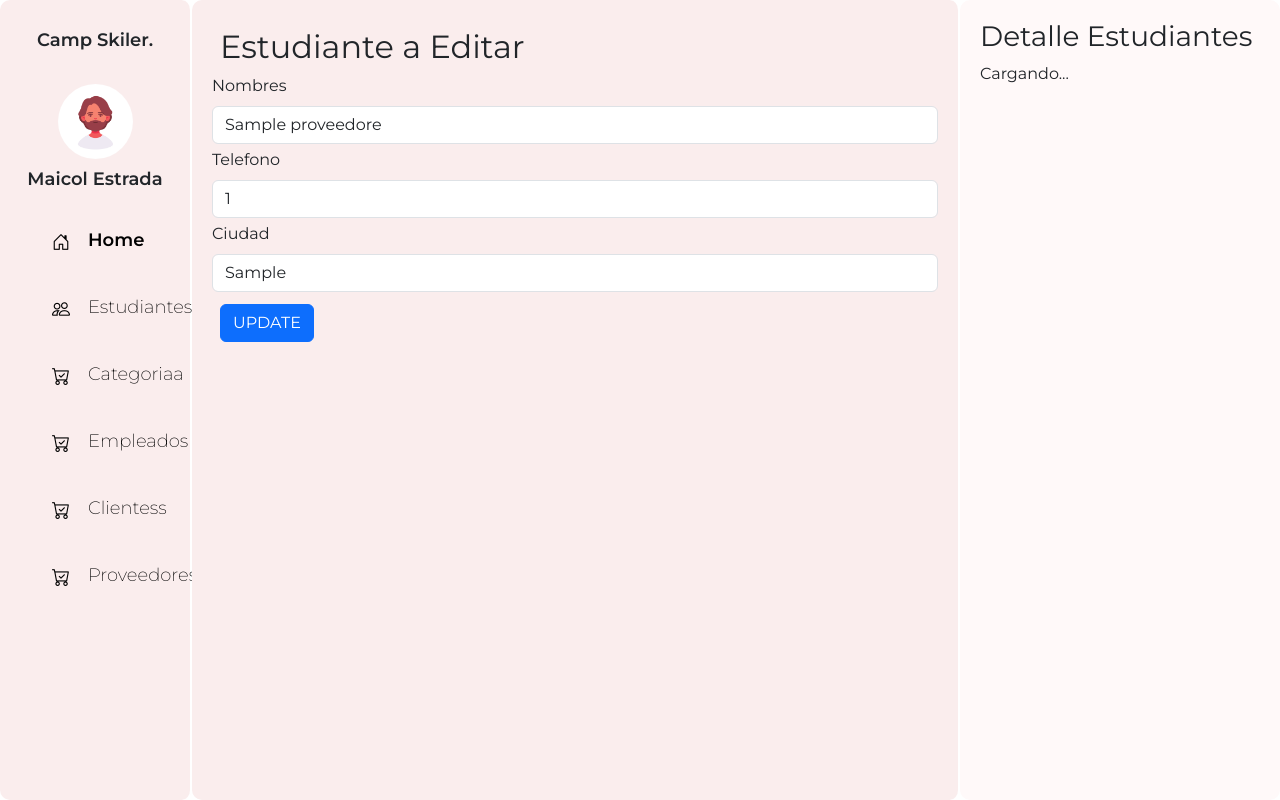
After one commit to sepulveda272/actividad-supermarket, a PHP site: page /actualizarProveedores.php?id=1 in a window 1280 px wide. The commit adds this page. Run offline with PHP 8.4, Linux system fonts and the light colour scheme; tables that the repository leaves empty or names only in its code hold one stand-in row (values such as "Sample post").

Commit message:
feat: :memo: avance
termine el crut de proveedores y voy para los demas

```diff
--- /dev/null
+++ b/actualizarProveedores.php
@@ -0,0 +1,157 @@
+<?php
+//primer paso
+require_once("config.php");
+$data = new ConfigProveedores();
+
+$id = $_GET['id'];
+$data->setId($id);
+
+$record = $data->selectOne();
+/* print_r($record); */
+
+$val = $record[0];
+
+/* print_r($val);*/
+
+//segundo paso
+
+if (isset($_POST['editar'])){
+    $data ->setNombre($_POST['nombre']);
+    $data ->setTelefono($_POST['telefono']);
+    $data ->setCiudad($_POST['ciudad']);
+
+
+    $data ->update();
+    echo "<script>alert('Datos87 actualizados satisfactoriamente');document.location='provedores.php'</script>";
+}
+?>
+
+<!DOCTYPE html>
+<html>
+
+<head>
+  <meta charset="UTF-8">
+  <meta http-equiv="X-UA-Compatible" content="IE=edge">
+  <meta name="viewport" content="width=device-width, initial-scale=1.0">
+  <title>Actualizar Categoria</title>
+  <link rel="preconnect" href="https://fonts.googleapis.com">
+  <link rel="preconnect" href="https://fonts.gstatic.com" crossorigin>
+  <link href="https://fonts.googleapis.com/css2?family=Montserrat:wght@200;400;600&display=swap" rel="stylesheet">
+  <link rel="stylesheet" href="https://cdn.jsdelivr.net/npm/bootstrap-icons@1.10.5/font/bootstrap-icons.css">
+  <link href="https://cdn.jsdelivr.net/npm/bootstrap@5.3.0-alpha3/dist/css/bootstrap.min.css" rel="stylesheet"
+    integrity="sha384-KK94CHFLLe+nY2dmCWGMq91rCGa5gtU4mk92HdvYe+M/SXH301p5ILy+dN9+nJOZ" crossorigin="anonymous">
+
+
+  <link rel="stylesheet" type="text/css" href="css/estudiantes.css">
+
+</head>
+
+<body>
+  <div class="contenedor">
+
+    <div class="parte-izquierda">
+
+      <div class="perfil">
+        <h3 style="margin-bottom: 2rem;">Camp Skiler.</h3>
+        <img src="images/Diseño sin título.png" alt="" class="imagenPerfil">
+        <h3 >Maicol Estrada</h3>
+      </div>
+      <div class="menus">
+      <a href="home.html" style="display: flex;gap:2px;">
+          <i class="bi bi-house-door"> </i>
+          <h3 style="margin: 0px;font-weight: 800;">Home</h3>
+        </a>
+        <a href="/Estudiantes/Estudiantes.html" style="display: flex;gap:2px;">
+          <i class="bi bi-people"></i>
+          <h3 style="margin: 0px;">Estudiantes</h3>
+        </a>
+
+        <a href="categoria.php" style="display: flex;gap:2px;">
+        <i class="bi bi-cart-check"></i>
+          <h3 style="margin: 0px;">Categoriaa</h3>
+        </a>
+
+        <a href="empleados.php" style="display: flex;gap:2px;">
+        <i class="bi bi-cart-check"></i>
+          <h3 style="margin: 0px;">Empleados</h3>
+        </a>
+
+        <a href="clientes.php" style="display: flex;gap:2px;">
+        <i class="bi bi-cart-check"></i>
+          <h3 style="margin: 0px;">Clientess</h3>
+        </a>
+        <a href="provedores.php" style="display: flex;gap:2px;">
+        <i class="bi bi-cart-check"></i>
+          <h3 style="margin: 0px;">Proveedores</h3>
+        </a>
+
+      </div>
+    </div>
+
+    <div class="parte-media">
+        <h2 class="m-2">Estudiante a Editar</h2>
+      <div class="menuTabla contenedor2">
+      <form class="col d-flex flex-wrap" action=""  method="post">
+              <div class="mb-1 col-12">
+                <label for="nombre" class="form-label">Nombres</label>
+                <input
+                  type="text"
+                  id="nombre"
+                  name="nombre"
+                  class="form-control"
+                  value="<?php echo $val['nombre']?>"
+                />
+              </div>
+
+              <div class="mb-1 col-12">
+                <label for="telefono" class="form-label">Telefono</label>
+                <input
+                  type="number"
+                  id="telefono"
+                  name="telefono"
+                  class="form-control"
+                  value="<?php echo $val['telefono']?>"
+
+                />
+              </div>
+
+              <div class="mb-1 col-12">
+                <label for="ciudad" class="form-label">Ciudad</label>
+                <input
+                  type="text"
+                  id="ciudad"
+                  name="ciudad"
+                  class="form-control"
+                  value="<?php echo $val['ciudad']?>"
+
+                />
+              </div>
+
+              <div class=" col-12 m-2">
+                <input type="submit" class="btn btn-primary" value="UPDATE" name="editar"/>
+              </div>
+            </form>
+        <div id="charts1" class="charts"> </div>
+      </div>
+    </div>
+
+    <div class="parte-derecho " id="detalles">
+      <h3>Detalle Estudiantes</h3>
+      <p>Cargando...</p>
+       <!-- ///////Generando la grafica -->
+
+    </div>
+
+  </div>
+
+
+  <script src="https://cdn.jsdelivr.net/npm/bootstrap@5.3.0-alpha3/dist/js/bootstrap.bundle.min.js"
+    integrity="sha384-ENjdO4Dr2bkBIFxQpeoTz1HIcje39Wm4jDKdf19U8gI4ddQ3GYNS7NTKfAdVQSZe"
+    crossorigin="anonymous"></script>
+
+
+
+
+</body>
+
+</html>
--- a/categoria.php
+++ b/categoria.php
@@ -64,6 +64,10 @@ $all = $data-> obtainAll();
         <a href="clientes.php" style="display: flex;gap:2px;">
         <i class="bi bi-cart-check"></i>
           <h3 style="margin: 0px;">Clientess</h3>
+        </a>
+        <a href="provedores.php" style="display: flex;gap:2px;">
+        <i class="bi bi-cart-check"></i>
+          <h3 style="margin: 0px;">Proveedores</h3>
         </a>
 
       </div>
--- a/clientes.php
+++ b/clientes.php
@@ -64,6 +64,10 @@ $all = $data-> obtainAll();
         <a href="clientes.php" style="display: flex;gap:2px;">
         <i class="bi bi-cart-check"></i>
           <h3 style="margin: 0px;">Clientess</h3>
+        </a>
+        <a href="provedores.php" style="display: flex;gap:2px;">
+        <i class="bi bi-cart-check"></i>
+          <h3 style="margin: 0px;">Proveedores</h3>
         </a>
 
       </div>
--- a/config.php
+++ b/config.php
@@ -450,4 +450,100 @@ error_reporting(E_ALL);
             }
         }
     }
+    class ConfigProveedores{
+        private $id;
+        private $nombre;
+        private $telefono;
+        private $ciudad;
+        protected $dbCnx;
+
+        public function __construct($id = 0, $nombre=0,$telefono=0,$ciudad=""){
+            $this -> id = $id;
+            $this -> nombre = $nombre;
+            $this -> telefono = $telefono;
+            $this -> ciudad = $ciudad;
+            $this -> dbCnx = new PDO(DB_TYPE.":host=".DB_HOST.";dbname=".DB_NAME, DB_USER, DB_PWD, [PDO::ATTR_DEFAULT_FETCH_MODE => PDO::FETCH_ASSOC]);
+        }
+
+        public function setId($id){
+            $this->id = $id;
+        }
+
+        public function getId(){
+            return $this->id;
+        }
+
+        public function setNombre($nombre){
+            $this->nombre = $nombre;
+        }
+
+        public function getNombre(){
+            return $this->nombre;
+        }
+
+        public function setTelefono($telefono){
+            $this->telefono = $telefono;
+        }
+
+        public function getTelefono(){
+            return $this->telefono;
+        }
+
+        public function setCiudad($ciudad){
+            $this->ciudad = $ciudad;
+        }
+
+        public function getCiudad(){
+            return $this->ciudad;
+        }
+
+        public function insertData(){
+            try {
+                $stm = $this->dbCnx -> prepare("INSERT INTO proveedores (nombre, telefono,ciudad) values(?,?,?)");
+                $stm -> execute([$this->nombre, $this->telefono, $this->ciudad]);
+            } catch (Exception $e) {
+                return $e->getMessage();
+            }
+
+        }
+
+        public function obtainAll(){
+            try {
+                $stm = $this->dbCnx -> prepare("SELECT * FROM proveedores");
+                $stm -> execute();
+                return $stm -> fetchAll();
+            } catch (Exception $e) {
+                return $e->getMessage();
+            }
+        }
+
+        public function delete(){
+            try {
+                $stm = $this->dbCnx -> prepare("DELETE FROM proveedores WHERE id = ?");
+                $stm -> execute([$this->id]);
+                return $stm -> fetchAll();
+                echo "<script>alert('Registro eliminadooo');document.location='provedores.php'</script>";
+            } catch (Exception $e) {
+                return $e->getMessage();
+            }
+        }
+        public function selectOne(){
+            try {
+                $stm = $this->dbCnx -> prepare("SELECT * FROM proveedores WHERE id =?");
+                $stm -> execute([$this->id]);
+                return $stm->fetchAll();
+            } catch (Exception $e) {
+                return $e->getMessage();
+            }
+        }
+
+        public function update(){
+            try {
+                $stm = $this->dbCnx ->prepare("UPDATE proveedores SET nombre = ?, telefono = ?, ciudad = ? WHERE id =?");
+                $stm -> execute([$this->nombre, $this->telefono, $this->ciudad, $this->id]);
+            } catch (Exception $e) {
+                return $e->getMessage();
+            }
+        }
+    }
 ?>
--- a/db.php
+++ b/db.php
@@ -12,12 +12,12 @@
     }
 
     if(!defined("DB_USER")){
-        define("DB_USER", "root");
+        define("DB_USER", "campus");
     }
 
 
     if(!defined("DB_PWD")){
-        define("DB_PWD", "");
+        define("DB_PWD", "campus2023");
     }
 
 ?>
--- a/empleados.php
+++ b/empleados.php
@@ -64,6 +64,10 @@ $all = $data-> obtainAll();
         <a href="clientes.php" style="display: flex;gap:2px;">
         <i class="bi bi-cart-check"></i>
           <h3 style="margin: 0px;">Clientess</h3>
+        </a>
+        <a href="provedores.php" style="display: flex;gap:2px;">
+        <i class="bi bi-cart-check"></i>
+          <h3 style="margin: 0px;">Proveedores</h3>
         </a>
 
       </div>
--- a/estudiantes.php
+++ b/estudiantes.php
@@ -59,6 +59,10 @@ $all = $data-> obtainAll();
         <a href="clientes.php" style="display: flex;gap:2px;">
         <i class="bi bi-cart-check"></i>
           <h3 style="margin: 0px;">Clientess</h3>
+        </a>
+        <a href="provedores.php" style="display: flex;gap:2px;">
+        <i class="bi bi-cart-check"></i>
+          <h3 style="margin: 0px;">Proveedores</h3>
         </a>
 
 
```
Also changed, not shown: borrarProveedor.php (added, +21 -0 lines), database.sql (+9 -66 lines), provedores.php (added, +198 -0 lines), registrarproveedores.php (added, +17 -0 lines).
